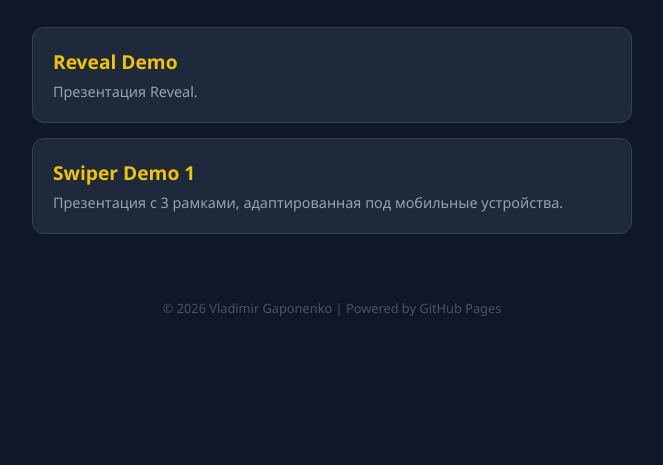
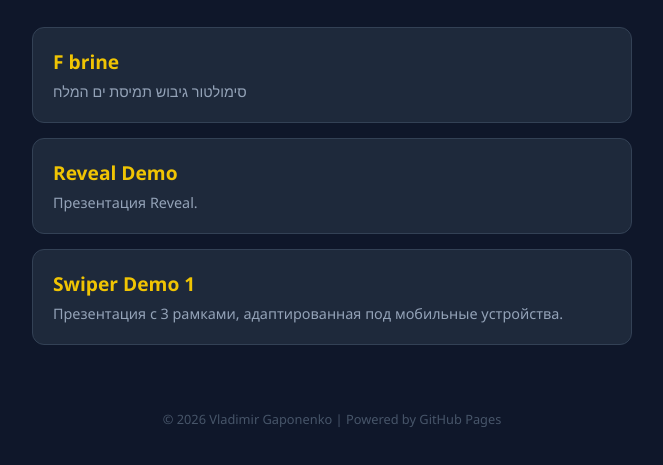
Before and after one commit to vladgap/Portfolio, a plain HTML site: page index.html in a window 1280 px wide. Shown: the part 107-572 px from the top of the page, without its empty margins (308-971 px from the left). Drawn offline with Linux system fonts and the light colour scheme.

Commit message:
Add F brine project card to index.html

```diff
--- a/index.html
+++ b/index.html
@@ -65,6 +65,13 @@
     <h1>R&D Projects</h1>
 
     <div class="container">
+        <a href="F brine/F_Brine_HTML_3.html" class="project-card">
+            <span class="project-title">F brine</span>
+            <span class="project-desc">סימולטור גיבוש תמיסת ים המלח</span>
+        </a>
+    </div>
+
+    <div class="container">
         <a href="HTML_templates/HTML%20Reveal%20demo%206.html" class="project-card">
             <span class="project-title">Reveal Demo</span>
             <span class="project-desc">Презентация Reveal.</span>
```
